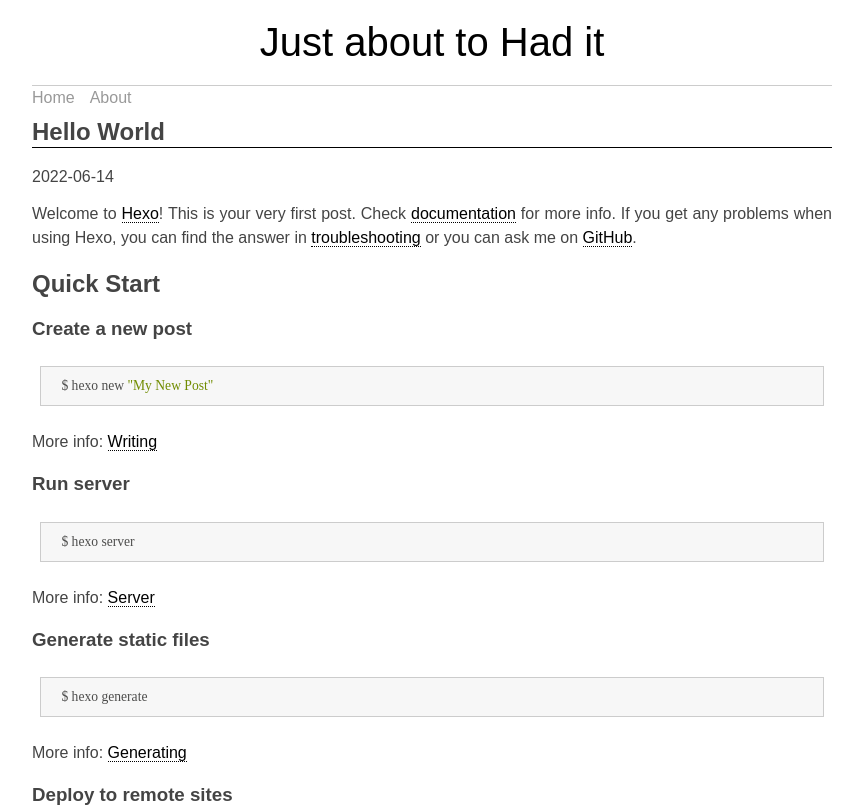
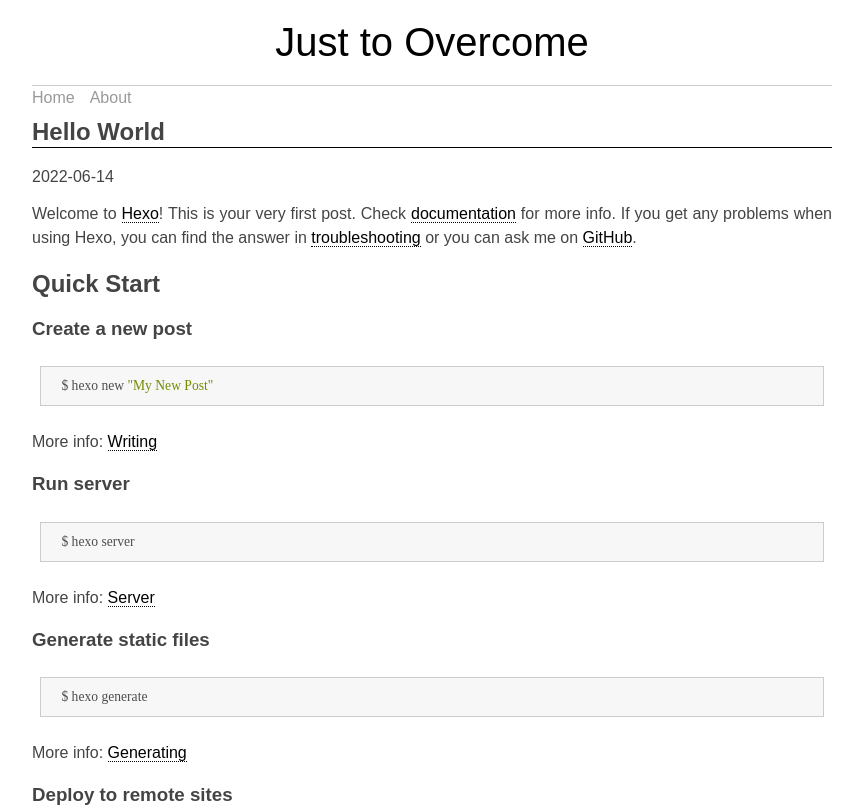
Before and after one commit to w0zzz/w0zzz.github.io, a plain HTML site: page 2022/06/14/hello-world/index.html in a window 1280 px wide. Shown: the top 809 px of the page, without its empty margins (208-1071 px from the left). Drawn offline with Linux system fonts and the light colour scheme.

Commit message:
Site updated: 2022-06-20 13:25:42

```diff
--- a/2022/06/14/hello-world/index.html
+++ b/2022/06/14/hello-world/index.html
@@ -6,7 +6,7 @@
   <meta http-equiv="content-type" content="text/html; charset=utf-8">
   <meta http-equiv="X-UA-Compatible" content="IE=Edge,chrome=1">
 
-  <title>Hello World - Just about to Had it</title>
+  <title>Hello World - Just to Overcome</title>
   <meta name="viewport" content="width=device-width, initial-scale=1.0, maximum-scale=1.0, user-scalable=0">
 
   <meta name="keywords" content=hack, love, suicide>
@@ -15,7 +15,7 @@
     <link rel="shortcut icon" type="image/x-icon" href="/favicon.ico?v=1.02">
 
 
-    <link rel="alternate" href="/atom.xml " title="Just about to Had it" type="application/atom+xml">
+    <link rel="alternate" href="/atom.xml " title="Just to Overcome" type="application/atom+xml">
 
 
 
@@ -26,7 +26,7 @@
     <div class="container">
       <header class="header">
   <div class="blog-title">
-    <a href="/" class="logo">Just about to Had it</a>
+    <a href="/" class="logo">Just to Overcome</a>
     <div class="subtitle"></div>
   </div>
   <nav class="navbar">
```
Also changed, not shown: 2022/06/14/little-trying/index.html (+3 -3 lines), about/index.html (+3 -3 lines), archives/2022/06/index.html (+3 -3 lines), archives/2022/index.html (+3 -3 lines), archives/index.html (+3 -3 lines), index.html (+3 -3 lines).
